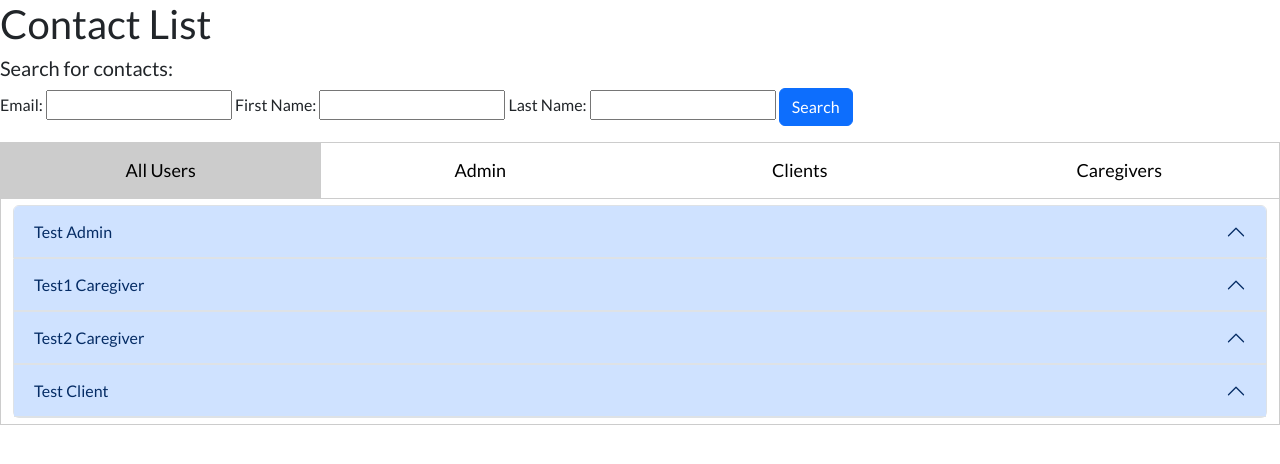
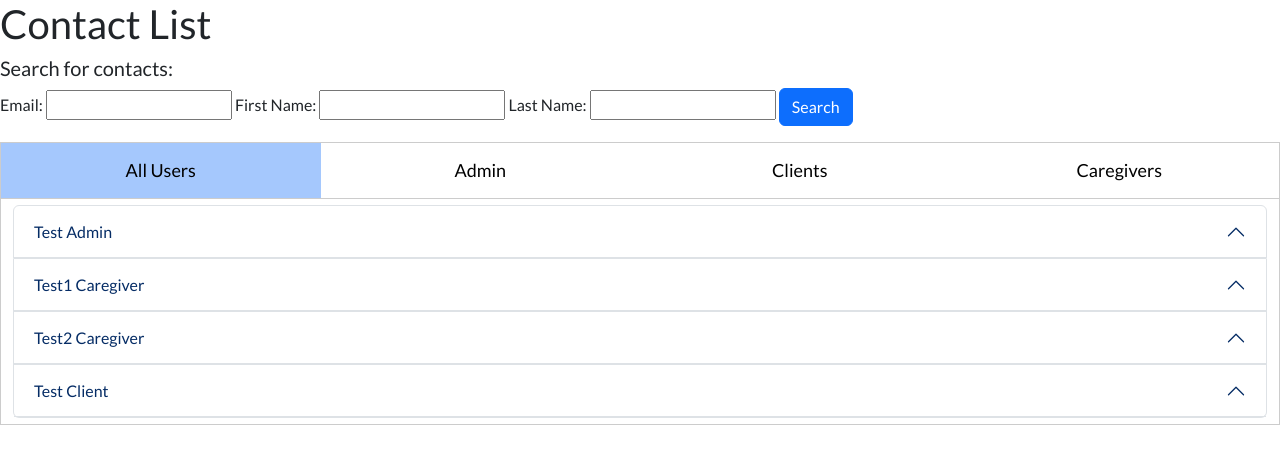
Before and after one commit to risharmaa/timesheet-error-tracker, a Flask app: page /contactlist in a window 1280 px wide, after a click on "All Users". Shown: the part 102-566 px from the top of the page. Run offline with Flask 3, Linux system fonts and the light colour scheme; a user stored in the database is signed in; data comes from the database, SQL or seed files in the repository.

Commit message:
updated all accordians to have transparent backgrounds

```diff
--- a/templates/contact_list.html
+++ b/templates/contact_list.html
@@ -44,7 +44,7 @@
 
             /* Create an active/current tablink class */
             .tab button.active {
-                background-color: #ccc;
+                background-color: #a5c8fd;
             }
 
             /* Style the tab content */
@@ -126,7 +126,7 @@
         {% for person in contacts %}
         <div class="accordion-item">
             <h2 class="accordion-header" id="heading{{ loop.index }}">
-                <button class="accordion-button" type="button" data-bs-toggle="collapse" data-bs-target="#collapse{{ loop.index }}" aria-expanded="true" aria-controls="collapse{{ loop.index }}">
+                <button class="accordion-button" type="button" data-bs-toggle="collapse" data-bs-target="#collapse{{ loop.index }}" aria-expanded="true" aria-controls="collapse{{ loop.index }}" style="background-color: transparent;">
                 {{person.fname}} {{person.lname}}
                 </button>
             </h2>
@@ -175,7 +175,7 @@
         {% for person in admin %}
         <div class="accordion-item">
             <h2 class="accordion-header" id="heading{{ loop.index }}">
-                <button class="accordion-button" type="button" data-bs-toggle="collapse" data-bs-target="#collapse{{ loop.index }}" aria-expanded="true" aria-controls="collapse{{ loop.index }}">
+                <button class="accordion-button" type="button" data-bs-toggle="collapse" data-bs-target="#collapse{{ loop.index }}" aria-expanded="true" aria-controls="collapse{{ loop.index }}" style="background-color: transparent;">
                 {{person.fname}} {{person.lname}}
                 </button>
             </h2>
@@ -206,7 +206,7 @@
         {% for person in client %}
         <div class="accordion-item">
             <h2 class="accordion-header" id="heading{{ loop.index }}">
-                <button class="accordion-button" type="button" data-bs-toggle="collapse" data-bs-target="#collapse{{ loop.index }}" aria-expanded="true" aria-controls="collapse{{ loop.index }}">
+                <button class="accordion-button" type="button" data-bs-toggle="collapse" data-bs-target="#collapse{{ loop.index }}" aria-expanded="true" aria-controls="collapse{{ loop.index }}" style="background-color: transparent;">
                 {{person.fname}} {{person.lname}}
                 </button>
             </h2>
@@ -249,7 +249,7 @@
         {% for person in caregiver %}
         <div class="accordion-item">
             <h2 class="accordion-header" id="heading{{ loop.index }}">
-                <button class="accordion-button" type="button" data-bs-toggle="collapse" data-bs-target="#collapse{{ loop.index }}" aria-expanded="true" aria-controls="collapse{{ loop.index }}">
+                <button class="accordion-button" type="button" data-bs-toggle="collapse" data-bs-target="#collapse{{ loop.index }}" aria-expanded="true" aria-controls="collapse{{ loop.index }}" style = "background-color: transparent;">
                 {{person.fname}} {{person.lname}}
                 </button>
             </h2>
--- a/templates/home.html
+++ b/templates/home.html
@@ -85,7 +85,7 @@
             {% for timesheet in sent %}
             <div class="accordion-item">
             <h2 class="accordion-header" id="heading{{ loop.index }}">
-                <button class="accordion-button" type="button" data-bs-toggle="collapse" data-bs-target="#collapse{{ loop.index }}" aria-expanded="true" aria-controls="collapse{{ loop.index }}">
+                <button class="accordion-button" type="button" data-bs-toggle="collapse" data-bs-target="#collapse{{ loop.index }}" aria-expanded="true" aria-controls="collapse{{ loop.index }}" style="background-color: transparent;">
                 {{timesheet.date}} | {{timesheet.clfname}} {{timesheet.cllname}} & {{timesheet.crfname}} {{timesheet.crlname}}
                 </button>
             </h2>
@@ -122,7 +122,7 @@
             {% for timesheet in waiting %}
             <div class="accordion-item">
             <h2 class="accordion-header" id="heading{{ loop.index }}">
-                <button class="accordion-button" type="button" data-bs-toggle="collapse" data-bs-target="#collapse{{ loop.index }}" aria-expanded="true" aria-controls="collapse{{ loop.index }}">
+                <button class="accordion-button" type="button" data-bs-toggle="collapse" data-bs-target="#collapse{{ loop.index }}" aria-expanded="true" aria-controls="collapse{{ loop.index }}" style="background-color: transparent;">
                 {{timesheet.date}} | {{timesheet.clfname}} {{timesheet.cllname}} & {{timesheet.crfname}} {{timesheet.crlname}}
                 </button>
             </h2>
--- a/templates/view_timesheets.html
+++ b/templates/view_timesheets.html
@@ -156,7 +156,7 @@
         {% for timesheet in sent %}
         <div class="accordion-item">
             <h2 class="accordion-header" id="heading{{ loop.index }}">
-                <button class="accordion-button" type="button" data-bs-toggle="collapse" data-bs-target="#collapse{{ loop.index }}" aria-expanded="true" aria-controls="collapse{{ loop.index }}">
+                <button class="accordion-button" type="button" data-bs-toggle="collapse" data-bs-target="#collapse{{ loop.index }}" aria-expanded="true" aria-controls="collapse{{ loop.index }}" style="background-color: transparent;">
                 {{timesheet.date}} | {{timesheet.clfname}} {{timesheet.cllname}} & {{timesheet.crfname}} {{timesheet.crlname}}
                 </button>
             </h2>
@@ -186,7 +186,7 @@
         {% for timesheet in waiting %}
         <div class="accordion-item">
             <h2 class="accordion-header" id="heading{{ loop.index }}">
-                <button class="accordion-button" type="button" data-bs-toggle="collapse" data-bs-target="#collapse{{ loop.index }}" aria-expanded="true" aria-controls="collapse{{ loop.index }}">
+                <button class="accordion-button" type="button" data-bs-toggle="collapse" data-bs-target="#collapse{{ loop.index }}" aria-expanded="true" aria-controls="collapse{{ loop.index }}" style="background-color: transparent;">
                 {{timesheet.date}} | {{timesheet.clfname}} {{timesheet.cllname}} & {{timesheet.crfname}} {{timesheet.crlname}}
                 </button>
             </h2>
@@ -216,7 +216,7 @@
         {% for timesheet in closed %}
         <div class="accordion-item">
             <h2 class="accordion-header" id="heading{{ loop.index }}">
-                <button class="accordion-button" type="button" data-bs-toggle="collapse" data-bs-target="#collapse{{ loop.index }}" aria-expanded="true" aria-controls="collapse{{ loop.index }}">
+                <button class="accordion-button" type="button" data-bs-toggle="collapse" data-bs-target="#collapse{{ loop.index }}" aria-expanded="true" aria-controls="collapse{{ loop.index }}" style="background-color: transparent;">
                 {{timesheet.date}} | {{timesheet.clfname}} {{timesheet.cllname}} & {{timesheet.crfname}} {{timesheet.crlname}}
                 </button>
             </h2>
```
